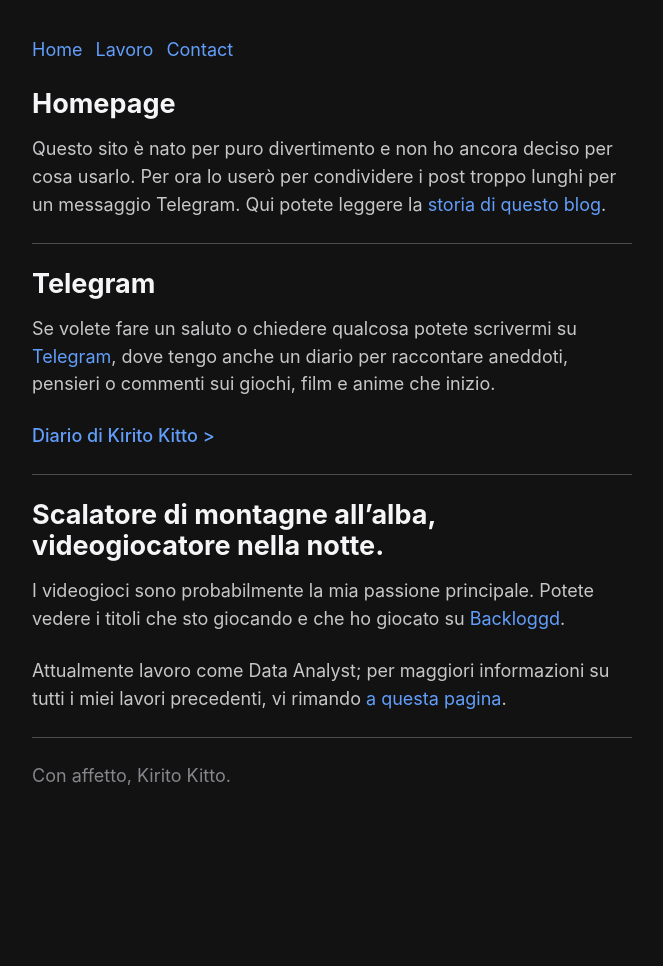
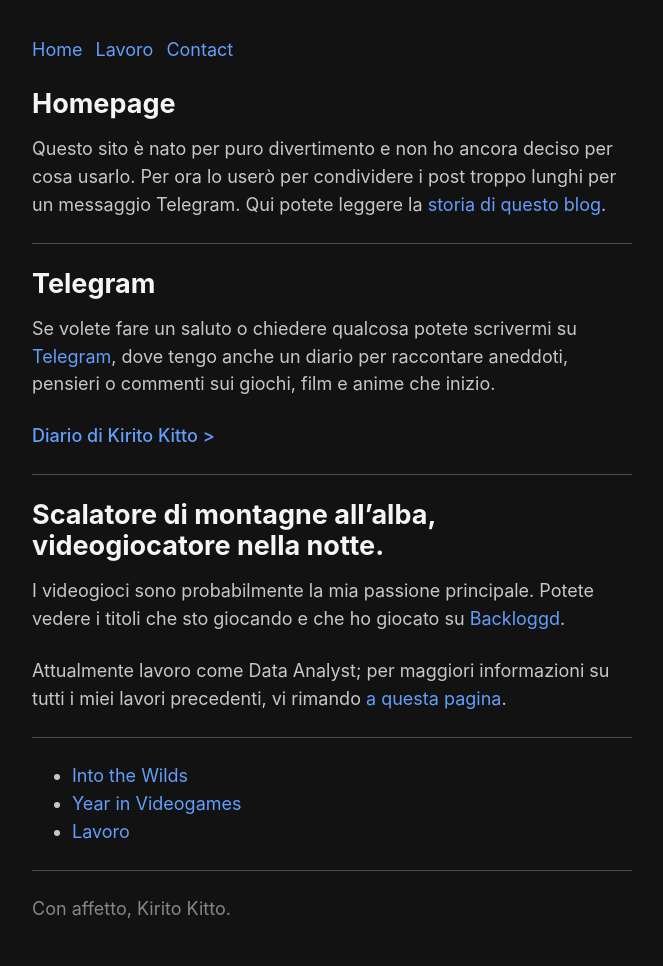
Before and after one commit to KiritoKitto/kiritokitto.github.io, a Jekyll site: the page built from index.md, in a window 1280 px wide. Shown: the whole page, without its empty margins (308-971 px from the left). Built offline with Jekyll 4.4.1, drawn with Linux system fonts in a browser that asks for light colours; some web fonts are replaced; our own code applies the rules of GitHub Pages for plain Markdown files; before the commit the page ends 900 px from its top, so only the background shows below that.

Commit message:
new homepage

```diff
--- a/css/style.css
+++ b/css/style.css
@@ -117,7 +117,8 @@ details {
   */
 
 summary {
-  font-weight: bold;
+  font-size: var(--font-size);
+  font-weight: 500;
   color: var(--color-primary);
 }
 
--- a/index.md
+++ b/index.md
@@ -19,4 +19,11 @@ Attualmente lavoro come Data Analyst; per maggiori informazioni su tutti i miei
 
 ---
 
+* [Into the Wilds](/into-the-wilds)
+* [Year in Videogames](/year-in-videogames)
+* [Lavoro](/jobs)
+
+---
+
+
 *Con affetto, Kirito Kitto.*
```
